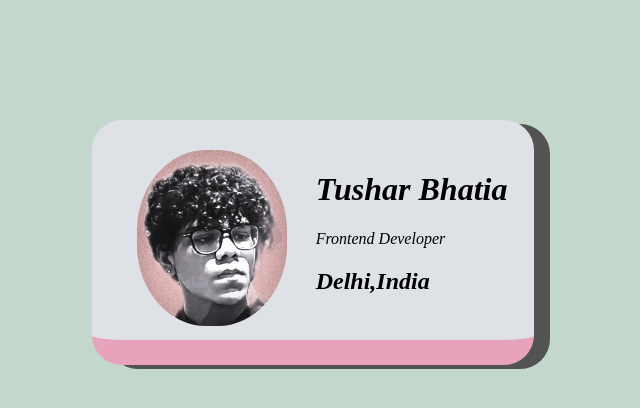
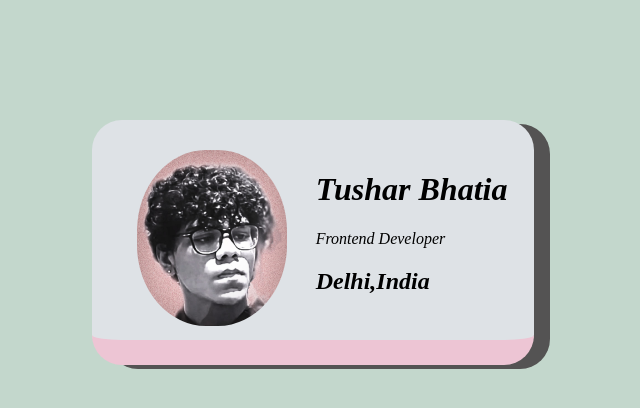
Before and after one commit to bhatiatushar05/business-Card, a plain HTML site: page index.html in a window 1280 px wide. Shown: the whole page, without its empty margins (327-967 px from the left). Drawn offline with Linux system fonts and the light colour scheme.

Commit message:
changes made

```diff
--- a/style.css
+++ b/style.css
@@ -10,7 +10,7 @@
     margin: 120px auto ;
     background-color:#dee2e6;
     padding:30px 12px 10px 30px;
-    border-bottom: 25px solid #e8a3bc;
+    border-bottom: 25px solid #edc5d4;
     font-style:italic;
     border-radius: 30px;
     box-shadow:16px 4px #545353;
```
